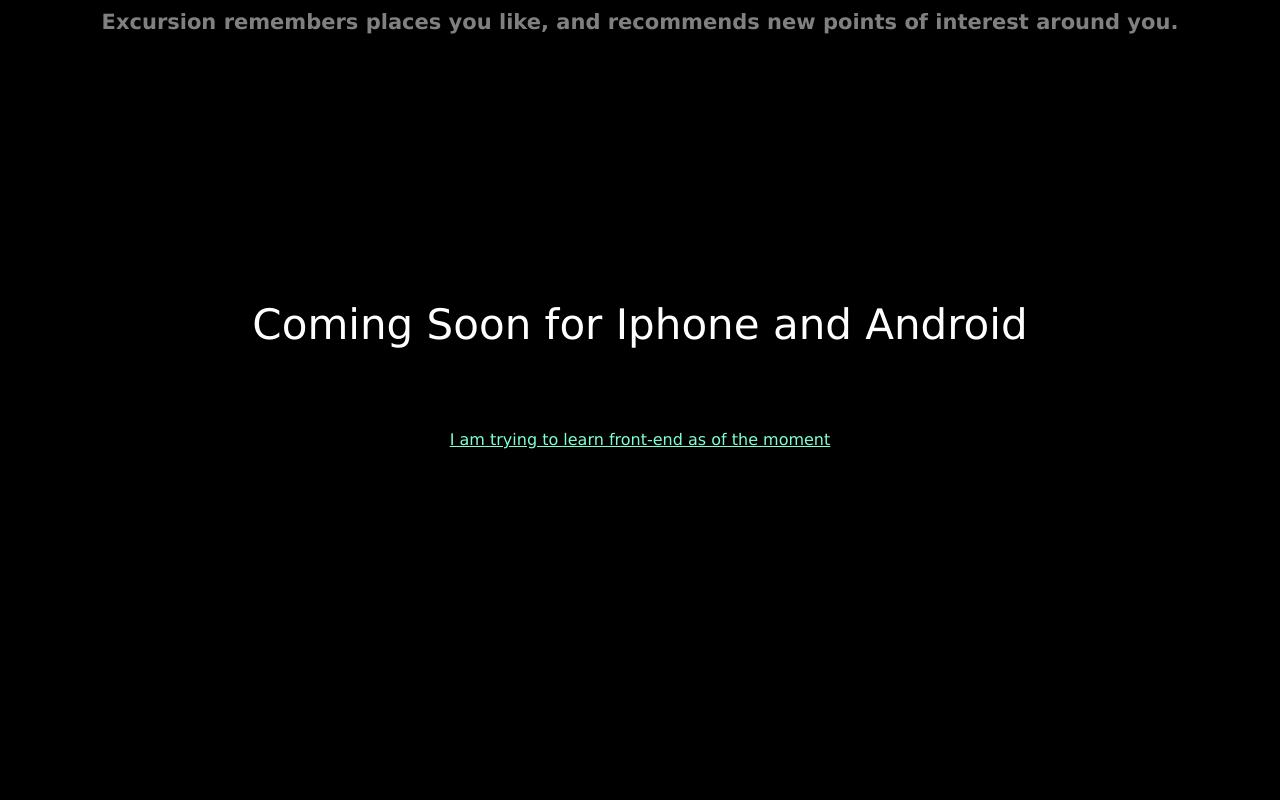
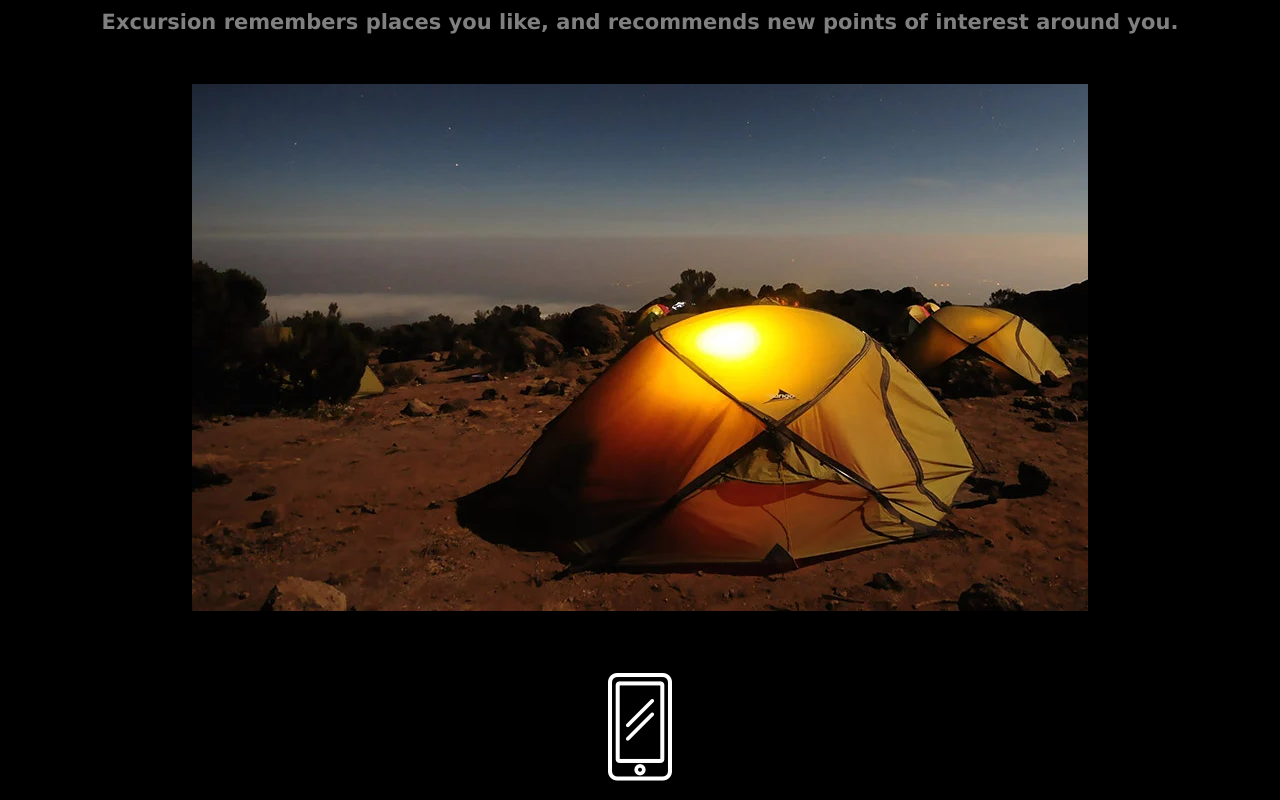
Before and after one commit to RhyenSftwareEngr/excursion, a plain HTML site: page index.html in a window 1280 px wide. Shown: the part 520-1320 px from the top of the page. Before the commit the page ends 1027 px from the top, so only its background shows below. Drawn offline with Linux system fonts and the light colour scheme; the site is published under a folder, as on GitHub Pages, so addresses that start at the root find nothing.

Commit message:
version 2 revised for image and video not showing

```diff
--- a/index.html
+++ b/index.html
@@ -15,8 +15,8 @@
     <video autoplay loop src="./resources/videos/excursion.mp4" type="video/mp4"></video>
     <h2 class="header_secondary">Your personal travel guide</h2>
     <h4 class="header_sub-header">Excursion remembers places you like, and recommends new points of interest around you.</h4>
-    <p> <img src="/resources/images/camp.jpg" alt=""></p>
-    <p><img src="/resources/images/phone_icon.jpg" alt=""></p>
+    <p> <img src="./resources/images/camp.jpg" alt=""></p>
+    <p><img src="./resources/images/phone_icon.jpg" alt=""></p>
     <h2 class="header_secondary">Coming Soon for Iphone and Android</h3>
         <p><a class="link_cta" href="#">I am trying to learn front-end as of the moment</a></p </body>
 
```
